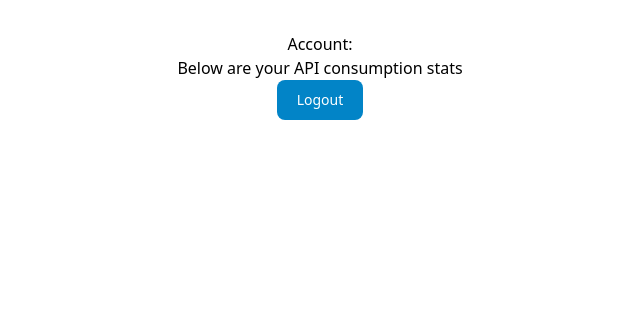
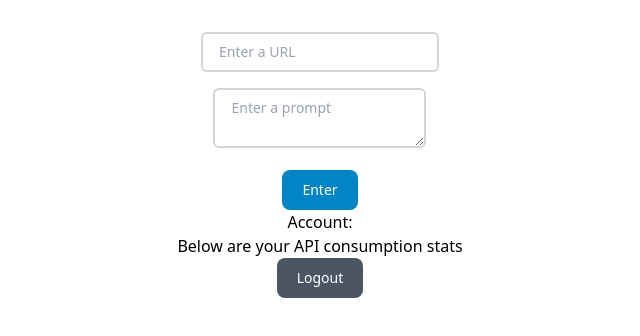
Before and after one commit to ChinaiArman/DynamicWebscraper, a React (Vite) app in the folder client/: page /landing in a window 1280 px wide. Shown: the top 336 px of the page, without its empty margins (320-960 px from the left). Built offline with nearby package versions, Linux system fonts and the light colour scheme; no server answers.

Commit message:
add fields for url and prompt

```diff
--- a/client/src/pages/Admin.jsx
+++ b/client/src/pages/Admin.jsx
@@ -76,7 +76,7 @@ const Admin = () => {
       <b>API Usage for each user</b>
       <button
         onClick={logout}
-        className=" text-white bg-sky-600 hover:bg-sky-600/75 focus:ring-4 focus:outline-none focus:ring-primary-300 font-medium rounded-lg text-sm px-5 py-2.5 text-center dark:bg-primary-600 dark:hover:bg-primary-700 dark:focus:ring-primary-800"
+        className=" text-white bg-gray-600 hover:bg-gray-600/75 focus:ring-4 focus:outline-none focus:ring-primary-300 font-medium rounded-lg text-sm px-5 py-2.5 text-center dark:bg-primary-600 dark:hover:bg-primary-700 dark:focus:ring-primary-800"
       >
         Logout
       </button>
--- a/client/src/pages/Landing.jsx
+++ b/client/src/pages/Landing.jsx
@@ -4,6 +4,8 @@ import { useNavigate } from "react-router-dom";
 
 const Landing = () => {
   const [userInfo, setUserInfo] = useState(null);
+  const [url, setUrl] = useState("");
+  const [prompt, setPrompt] = useState("");
   const navigate = useNavigate();
 
   useEffect(() => {
@@ -33,13 +35,53 @@ const Landing = () => {
     }
   }
 
+  const handleUrlSubmit = async () => {
+    // try {
+    //   const response = await axios.get(`${import.meta.env.VITE_SERVER_URL}/api/qna/query`, {
+    //     url: url,
+    //     prompt: prompt
+    //   }, { withCredentials: true });
+    //   console.log(response);
+    // } catch (error) {
+    //   console.error("Error:", error)
+    // }
+    console.log(url, prompt);
+  }
+
   return (
-    <div>
+    <div className="flex flex-col items-center mx-auto md:h-screen lg:py-0">
+
+      <div className="mb-4">
+        <input
+          type="url"
+          placeholder="Enter a URL"
+          value={url}
+          onChange={(e) => setUrl(e.target.value)}
+          className="border-2 border-gray-300 rounded-md px-4 py-2 text-sm focus:outline-none focus:ring-2 w-full"
+        />
+      </div>
+      <div className="mb-4">
+        <textarea
+          type="text"
+          placeholder="Enter a prompt"
+          value={prompt}
+          onChange={(e) => setPrompt(e.target.value)}
+          className="border-2 border-gray-300 rounded-md px-4 py-2 text-sm focus:outline-none focus:ring-2 w-full"
+        />
+      </div>
+      <button
+        onClick={handleUrlSubmit}
+        className="text-white bg-sky-600 hover:bg-sky-600/75 focus:ring-4 focus:outline-none focus:ring-primary-300 font-medium rounded-lg text-sm px-5 py-2.5 text-center dark:bg-primary-600 dark:hover:bg-primary-700 dark:focus:ring-primary-800"
+      >
+        Enter
+      </button>
+
+
       <h1>Account: {userInfo?.email}</h1>
       <h3>Below are your API consumption stats</h3>
       <button
         onClick={logout}
-        className=" text-white bg-sky-600 hover:bg-sky-600/75 focus:ring-4 focus:outline-none focus:ring-primary-300 font-medium rounded-lg text-sm px-5 py-2.5 text-center dark:bg-primary-600 dark:hover:bg-primary-700 dark:focus:ring-primary-800"
+        className=" text-white bg-gray-600 hover:bg-gray-600/75 focus:ring-4 focus:outline-none focus:ring-primary-300 font-medium rounded-lg text-sm px-5 py-2.5 text-center dark:bg-primary-600 dark:hover:bg-primary-700 dark:focus:ring-primary-800"
       >
         Logout
       </button>
```
